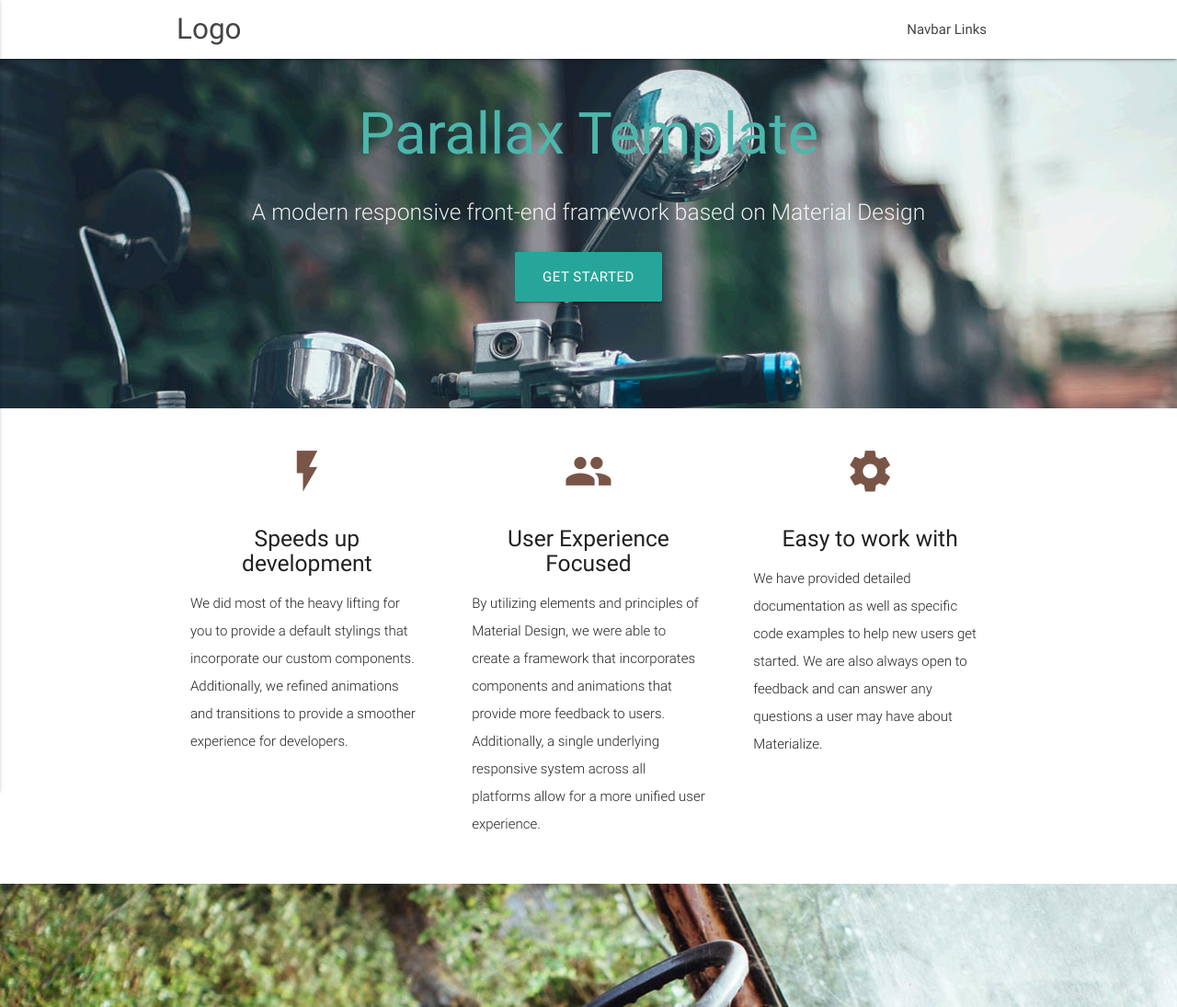
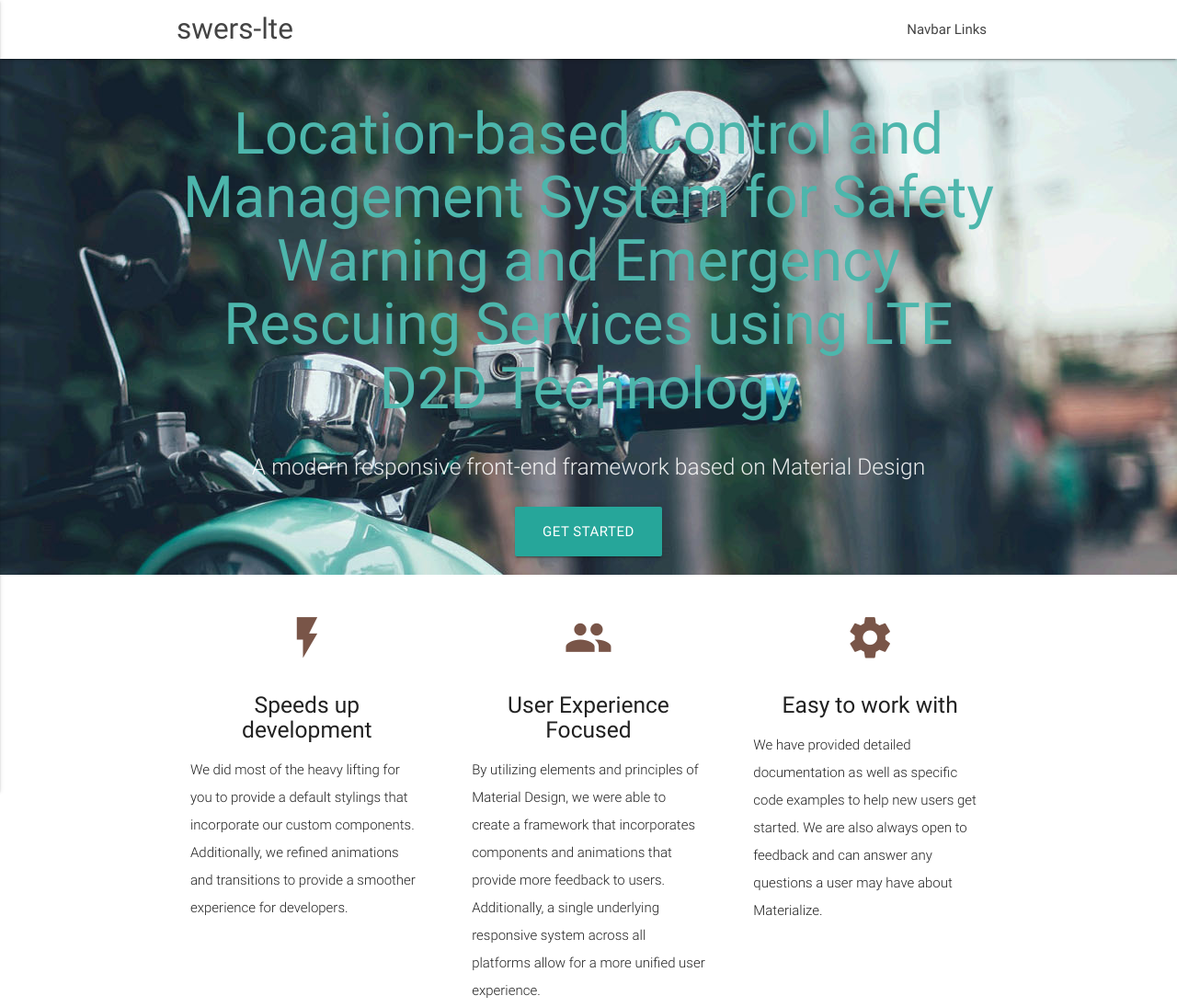
Before and after one commit to kajahno/swersd2d, a website: page index.html in a window 1280 px wide. Shown: the top 1095 px of the page at 92% size. Drawn offline with nearby package versions, Linux system fonts and the light colour scheme.

```diff
--- a/index.html
+++ b/index.html
@@ -13,7 +13,7 @@
 <body>
   <nav class="white" role="navigation">
     <div class="nav-wrapper container">
-      <a id="logo-container" href="#" class="brand-logo">Logo</a>
+      <a id="logo-container" href="#" class="brand-logo">swers-lte</a>
       <ul class="right hide-on-med-and-down">
         <li><a href="#">Navbar Links</a></li>
       </ul>
@@ -29,7 +29,7 @@
     <div class="section no-pad-bot">
       <div class="container">
         <br><br>
-        <h1 class="header center teal-text text-lighten-2">Parallax Template</h1>
+        <h1 class="header center teal-text text-lighten-2">Location-based Control and Management System for Safety Warning and Emergency Rescuing Services using LTE D2D Technology</h1>
         <div class="row center">
           <h5 class="header col s12 light">A modern responsive front-end framework based on Material Design</h5>
         </div>
```
Also changed, not shown: README.md.
